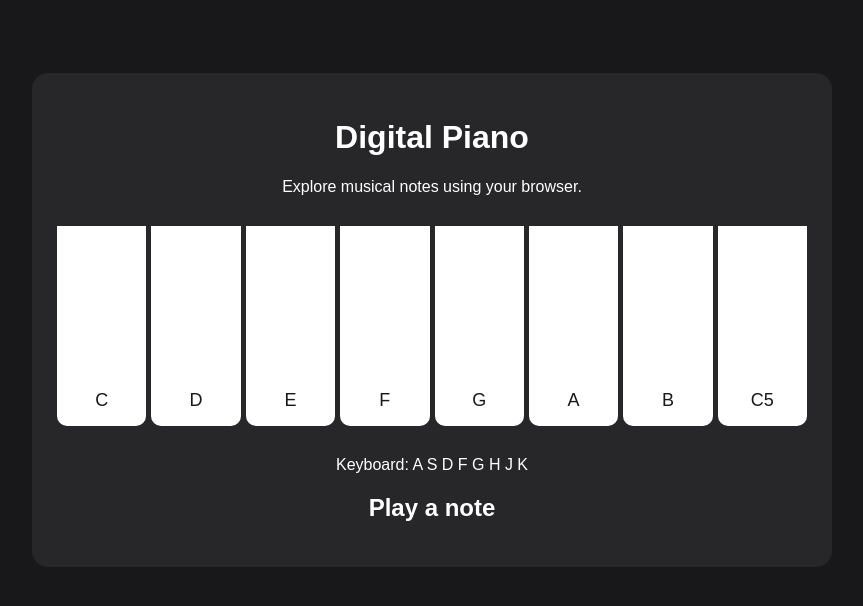
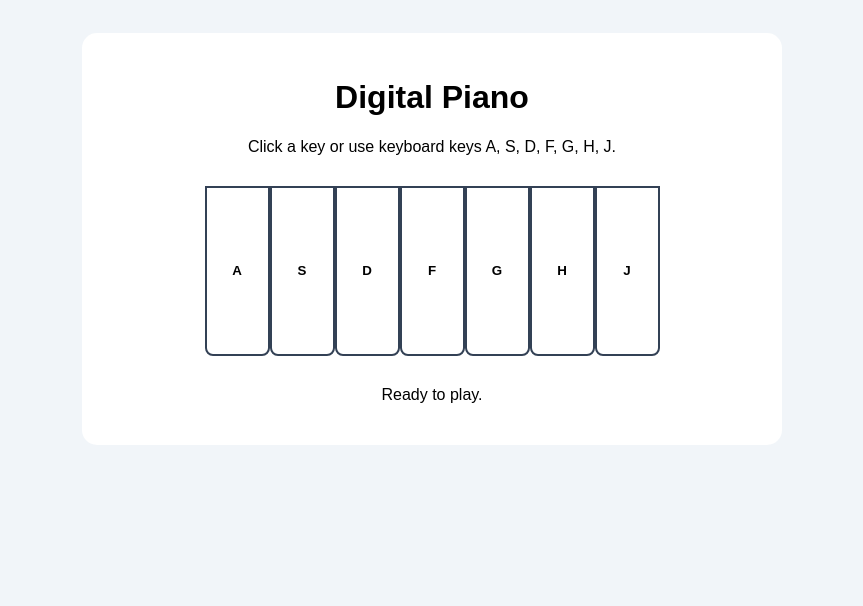
Before and after one commit to katiehilton02/digital-piano, a plain HTML site: page index.html in a window 1280 px wide. Shown: the whole page, without its empty margins (208-1071 px from the left). Drawn offline with Linux system fonts and the light colour scheme.

Commit message:
Add interactive digital piano controls

```diff
--- a/index.html
+++ b/index.html
@@ -2,58 +2,55 @@
 <html lang="en">
 <head>
 <meta charset="UTF-8">
-<meta name="viewport" content="width=device-width, initial-scale=1.0">
+<meta name="viewport" content="width=device-width,initial-scale=1">
 <title>Digital Piano</title>
 <style>
-body{font-family:Arial;background:#18181b;color:white;padding:25px;text-align:center}
-main{max-width:750px;margin:40px auto;background:#27272a;padding:25px;border-radius:16px}
-#piano{display:flex;gap:5px;margin:30px 0}
-.key{flex:1;min-width:0;height:200px;background:white;color:#18181b;border:0;border-radius:0 0 10px 10px;cursor:pointer;font-size:18px;display:flex;align-items:flex-end;justify-content:center;padding:15px 0}
-.key:active{background:#a5b4fc}
+body{font-family:Arial;background:#f1f5f9;text-align:center;padding:25px}
+main{max-width:650px;margin:auto;background:white;padding:25px;border-radius:15px}
+#keys{display:flex;justify-content:center;margin:30px 0}
+.key{height:170px;width:65px;background:white;border:2px solid #334155;border-radius:0 0 8px 8px;font-weight:bold;cursor:pointer}
+.key:active{background:#bfdbfe}
 </style>
 </head>
 <body>
 <main>
 <h1>Digital Piano</h1>
-<p>Explore musical notes using your browser.</p>
-<div id="piano"></div>
-<p>Keyboard: A S D F G H J K</p>
-<h2 id="current">Play a note</h2>
+<p>Click a key or use keyboard keys A, S, D, F, G, H, J.</p>
+<div id="keys">
+<button class="key" data-note="261.63">A</button>
+<button class="key" data-note="293.66">S</button>
+<button class="key" data-note="329.63">D</button>
+<button class="key" data-note="349.23">F</button>
+<button class="key" data-note="392.00">G</button>
+<button class="key" data-note="440.00">H</button>
+<button class="key" data-note="493.88">J</button>
+</div>
+<p id="status">Ready to play.</p>
 </main>
 <script>
-const notes=[
- ["C","a",261.63],["D","s",293.66],
- ["E","d",329.63],["F","f",349.23],
- ["G","g",392.00],["A","h",440.00],
- ["B","j",493.88],["C5","k",523.25]
-];
 let audio;
-async function play(note){
+function play(freq){
  audio=audio||new (window.AudioContext||window.webkitAudioContext)();
- await audio.resume();
+ if(audio.state==="suspended")audio.resume();
  const oscillator=audio.createOscillator();
  const gain=audio.createGain();
  oscillator.type="sine";
- oscillator.frequency.value=note[2];
- gain.gain.setValueAtTime(0.15,audio.currentTime);
- gain.gain.exponentialRampToValueAtTime(0.001,audio.currentTime+0.6);
+ oscillator.frequency.value=freq;
  oscillator.connect(gain);
  gain.connect(audio.destination);
+ gain.gain.setValueAtTime(0.3,audio.currentTime);
+ gain.gain.exponentialRampToValueAtTime(0.001,audio.currentTime+0.5);
  oscillator.start();
- oscillator.stop(audio.currentTime+0.6);
- document.getElementById("current").textContent="Note: "+note[0];
+ oscillator.stop(audio.currentTime+0.5);
+ document.getElementById("status").textContent="Playing "+freq+" Hz";
 }
-notes.forEach(note=>{
- const button=document.createElement("button");
- button.className="key";
- button.textContent=note[0];
- button.setAttribute("aria-label","Play "+note[0]);
- button.onclick=()=>play(note);
- document.getElementById("piano").appendChild(button);
+document.querySelectorAll(".key").forEach(key=>{
+ key.addEventListener("click",()=>play(Number(key.dataset.note)));
 });
-document.addEventListener("keydown",event=>{
- if(event.repeat)return;
- const note=notes.find(n=>n[1]===event.key.toLowerCase());
+const map={a:261.63,s:293.66,d:329.63,f:349.23,g:392,h:440,j:493.88};
+document.addEventListener("keydown",e=>{
+ if(e.repeat||e.target.matches("input,textarea"))return;
+ const note=map[e.key.toLowerCase()];
  if(note)play(note);
 });
 </script>
```
